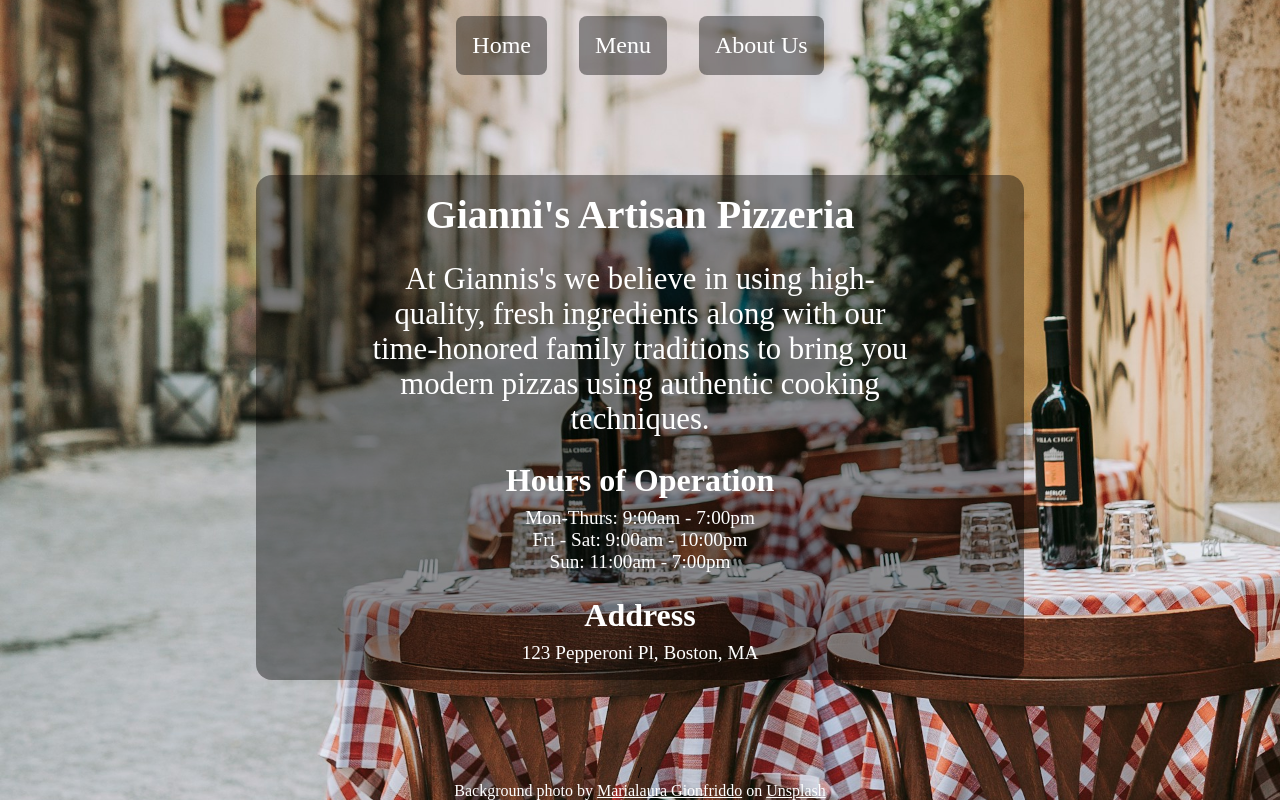
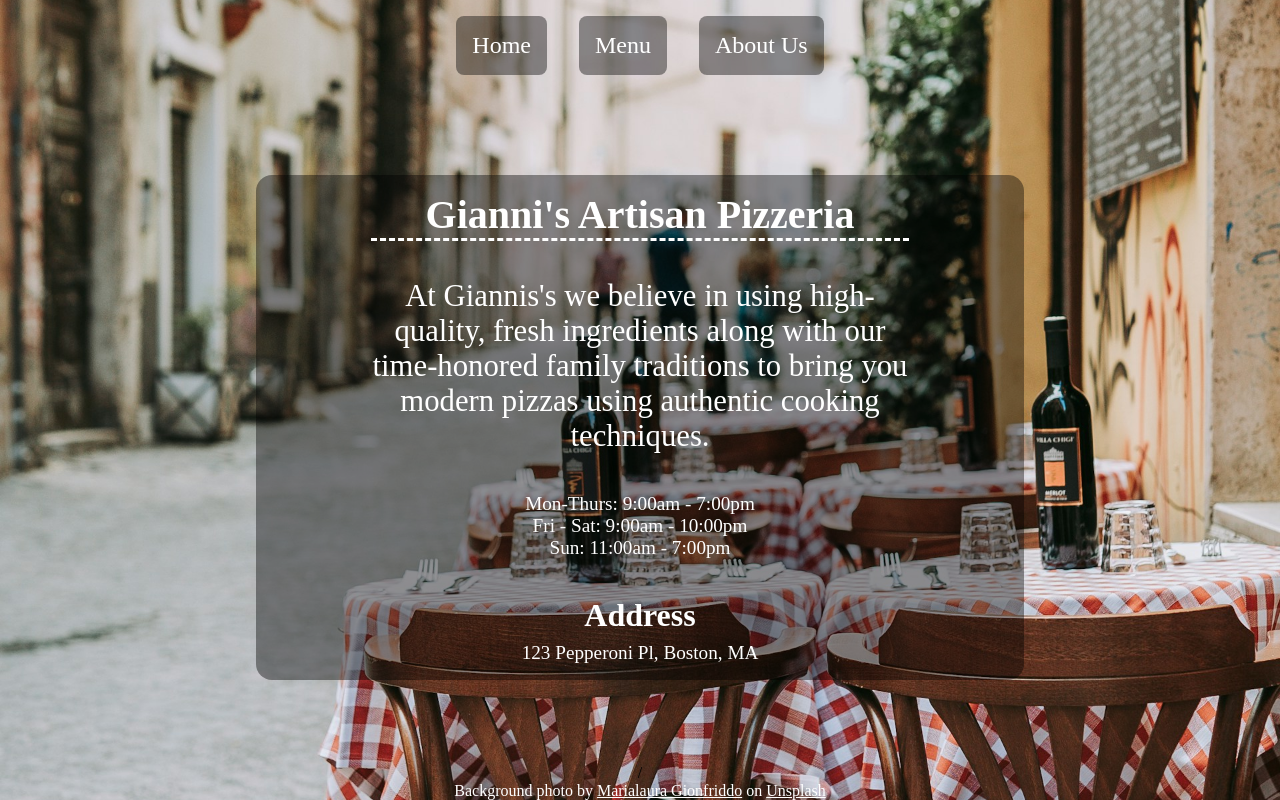
Before and after one commit to wesgunning/webpack-restaurant, a website built with webpack: page src/index.html in a window 1280 px wide. Built offline with nearby package versions, Linux system fonts and the light colour scheme.

Commit message:
Modify index.js to dynamically load elements to content div. Change webpack mode to development

```diff
--- a/src/index.js
+++ b/src/index.js
@@ -1 +1,30 @@
-console.log('This is from index.js!');
+import './styles.css'
+
+const content = document.getElementById('content');
+const contentHeader = document.createElement('div');
+contentHeader.id = ('content-header');
+content.appendChild(contentHeader);
+const contentH1 = document.createElement('h1');
+contentH1.innerText = "Gianni's Artisan Pizzeria";
+contentHeader.appendChild(contentH1);
+const about = document.createElement('div');
+about.classList.add('about');
+content.appendChild(about);
+const aboutPara = document.createElement('p');
+aboutPara.innerText = "At Giannis's we believe in using high-quality, fresh ingredients along with our time-honored family traditions to bring you modern pizzas using authentic cooking techniques.";
+about.appendChild(aboutPara);
+const hours = document.createElement('div');
+hours.id = ('hours');
+const hoursPara = document.createElement('p');
+hoursPara.innerHTML = "Mon-Thurs: 9:00am - 7:00pm <br>Fri - Sat: 9:00am - 10:00pm <br>Sun: 11:00am - 7:00pm";
+content.appendChild(hours);
+hours.appendChild(hoursPara);
+const address = document.createElement('div');
+address.id = ('address');
+const addressH2 = document.createElement('h2');
+addressH2.innerText = 'Address';
+content.appendChild(address);
+address.appendChild(addressH2);
+const addressPara = document.createElement('p');
+addressPara.innerText = "123 Pepperoni Pl, Boston, MA";
+address.appendChild(addressPara);
--- a/src/styles.css
+++ b/src/styles.css
@@ -28,9 +28,15 @@ nav button {
     padding: 1rem;
     border-radius: 0.5rem;
     background-color: var(--transparent-bg);
+    border: 1px solid var(--transparent-bg);
     color: white;
     border-style: none;
     font-family: var(--content-font);
+}
+nav button:hover {
+    border-color: white;
+    background-color: white;
+    color: var(--transparent-bg);
 }
 #container {
     display: flex;
@@ -50,6 +56,10 @@ nav button {
     justify-content: space-between;
     padding: 1rem 15%;
 }
+#content-header {
+    border-bottom: 3px solid white;
+    border-bottom-style: dashed;
+}
 #content h1 {
     font-size: 2.5em;
 }
```
Also changed, not shown: src/index.html (+2 -1 lines).
